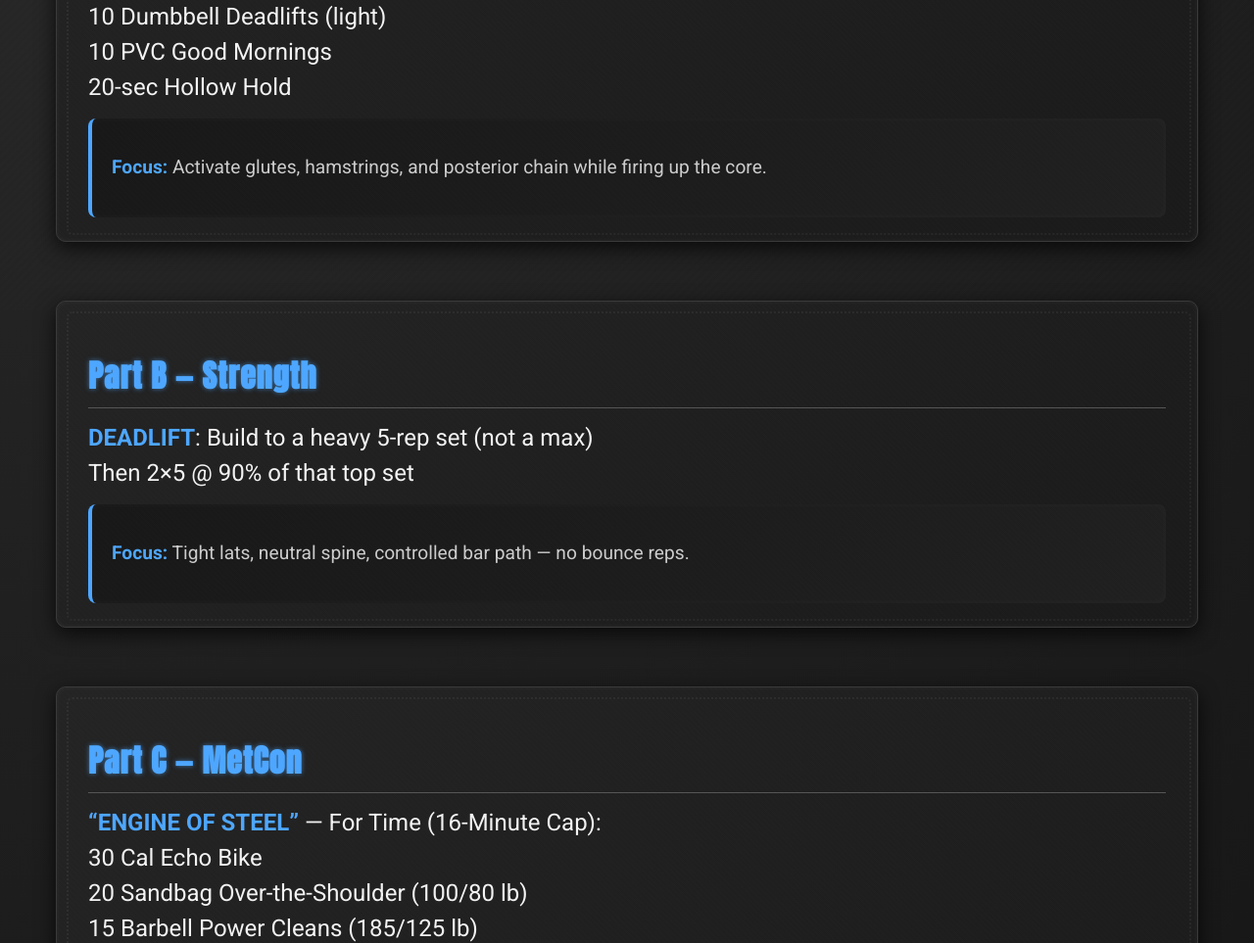
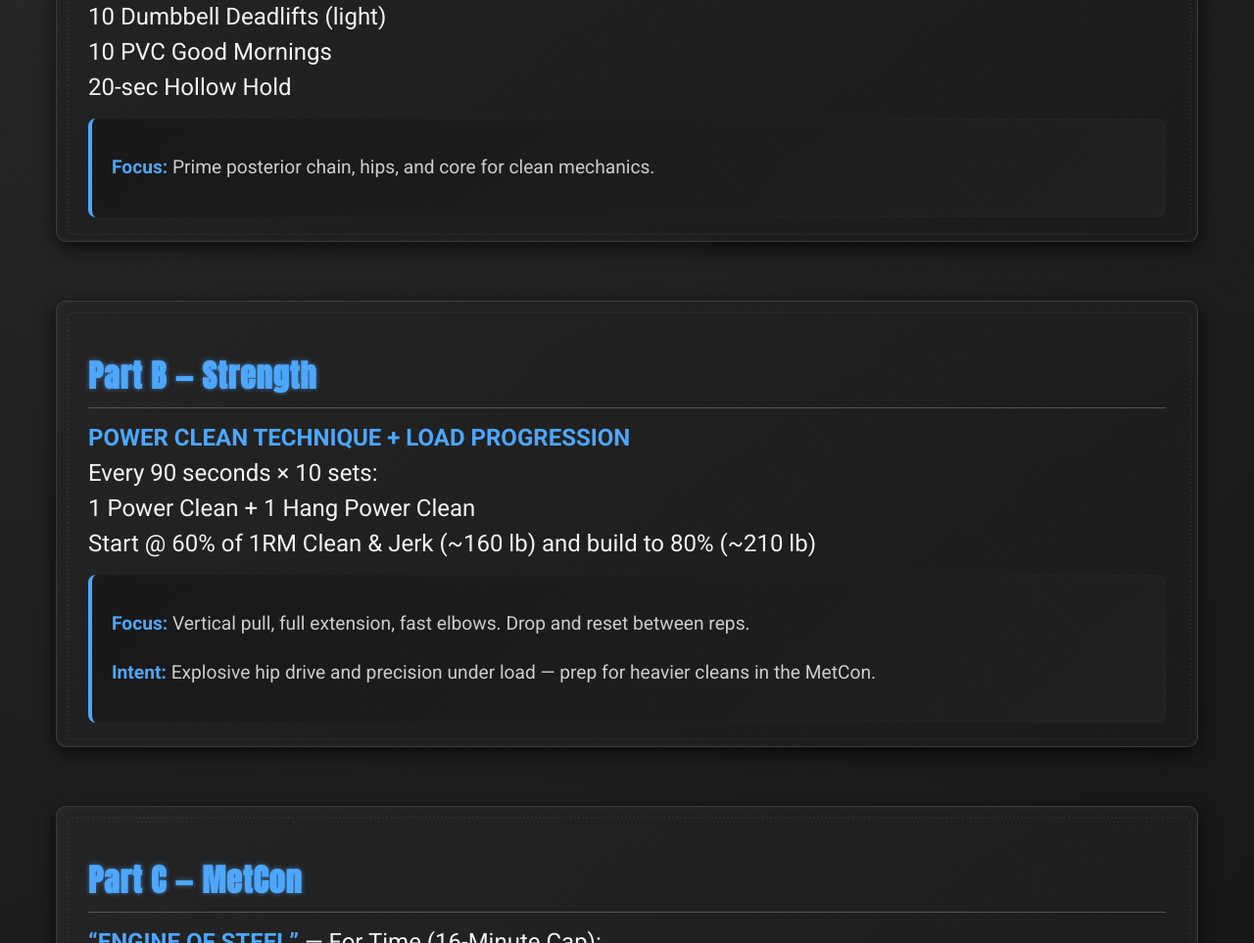
Before and after one commit to jessephaynes/garage-wod-display, a plain HTML site: page index.html in a window 1280 px wide. Shown: the part 483-1446 px from the top of the page at 98% size. Drawn offline with Linux system fonts and the light colour scheme.

Commit message:
Auto update WOD display

```diff
--- a/index.html
+++ b/index.html
@@ -36,18 +36,21 @@
       <li>20-sec Hollow Hold</li>
     </ul>
     <div class="notes">
-      <p><strong>Focus:</strong> Activate glutes, hamstrings, and posterior chain while firing up the core.</p>
+      <p><strong>Focus:</strong> Prime posterior chain, hips, and core for clean mechanics.</p>
     </div>
   </div>
 
   <div class="section">
     <h2>Part B — Strength</h2>
     <ul>
-      <li><span class="highlight">Deadlift</span>: Build to a heavy 5-rep set (not a max)</li>
-      <li>Then 2×5 @ 90% of that top set</li>
+      <li><span class="highlight">Power Clean Technique + Load Progression</span></li>
+      <li>Every 90 seconds × 10 sets:</li>
+      <li>1 Power Clean + 1 Hang Power Clean</li>
+      <li>Start @ 60% of 1RM Clean & Jerk (~160 lb) and build to 80% (~210 lb)</li>
     </ul>
     <div class="notes">
-      <p><strong>Focus:</strong> Tight lats, neutral spine, controlled bar path — no bounce reps.</p>
+      <p><strong>Focus:</strong> Vertical pull, full extension, fast elbows. Drop and reset between reps.</p>
+      <p><strong>Intent:</strong> Explosive hip drive and precision under load — prep for heavier cleans in the MetCon.</p>
     </div>
   </div>
 
```
